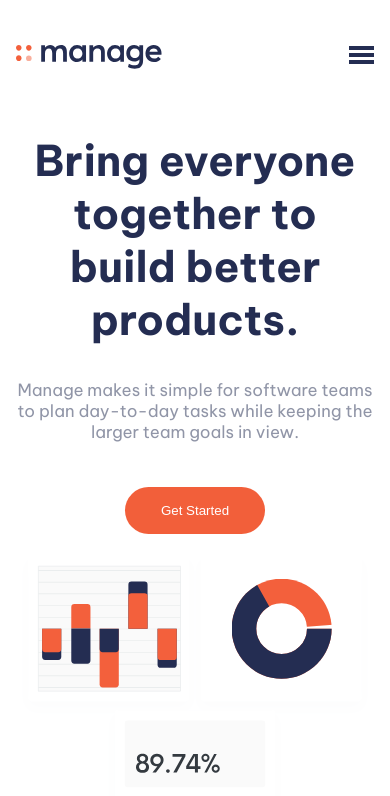
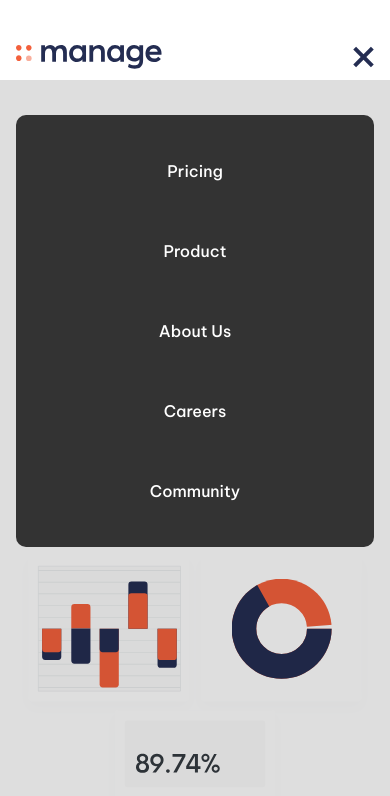
Before and after one commit to ELHARFALI/manage-landing-page-master, a plain HTML site: page index.html in a window 390 px wide. Both pictures are taken after a click on the link 361 px from the left and 57 px from the top of the page. Shown: the top 796 px of the page. Drawn offline with Linux system fonts and the light colour scheme.

Commit message:
Responsivr header part 2

```diff
--- a/app/js/main.js
+++ b/app/js/main.js
@@ -1,11 +1,20 @@
 const overlay = document.querySelector('.overlay');
 const navbar = document.querySelector(".navbar");
 const menu = document.querySelector(".menu");
+const img = document.querySelector('.img')
+const img2 = document.querySelector(".img2");
 
-if (menu) {
+
     menu.addEventListener("click", function () {
       navbar.classList.toggle("active");
+      img.classList.toggle('img-active')
+      img2.classList.toggle('img-isactive')
+      overlay.classList.toggle('overlay-active')
     });
-} else {
-    console.log('error');
-}
+
+overlay.addEventListener('click', function () {
+      navbar.classList.toggle("active");
+      overlay.classList.toggle("overlay-active");
+      img.classList.toggle("img-active");
+      img2.classList.toggle("img-isactive");
+    })
--- a/app/scss/_header.scss
+++ b/app/scss/_header.scss
@@ -13,6 +13,14 @@
         justify-content: space-between;
         align-items: center;
         position: relative;
+
+        .menu {
+            display: none;
+
+            @include tablet {
+                display: block;
+            }
+        }
 
 
         .logo {
--- a/app/scss/style.scss
+++ b/app/scss/style.scss
@@ -70,12 +70,29 @@ body {
     border-radius: 50px;
 }
 
-// .overlay {
-//     position: absolute;
-//     top: 80px;
-//     left: 0;
-//     height: calc(100vh - 80px);
-//     width: 100%;
-//     background-color: red;
-//     z-index: 5;
-// }
+.img-active {
+    display: none;
+}
+
+.img2 {
+    display: none;
+}
+
+.img-isactive {
+    display: block;
+}
+
+.overlay {
+    position: absolute;
+    top: 80px;
+    left: 0;
+    height: calc(100vh - 80px);
+    width: 100%;
+    background-color: rgba(0, 0, 0, 0.13);
+    z-index: 5;
+    display: none;
+}
+
+.overlay-active {
+    display: block;
+}
--- a/index.html
+++ b/index.html
@@ -11,7 +11,7 @@
   <!-- Custom CSS File -->
   <link rel="stylesheet" href="./dist/css/style.css">
   <!-- Custom JS File -->
-  <script src="./app/js/main.js"></script>
+  <script src="./app/js/main.js" defer></script>
 </head>
 <body>
 
@@ -32,7 +32,7 @@
       <button class="btn-primary">
         Get Started
       </button>
-      <a href="#" class="menu"><img src="./images/icon-hamburger.svg" alt=""></a>
+      <a href="#" class="menu"><img class="img" src="./images/icon-hamburger.svg" alt=""> <img class="img2 " src="./images/icon-close.svg" alt=""></a>
     </div>
 
     <div class="overlay"></div>
```
Also changed, not shown: dist/css/style.css, 1 other file.
